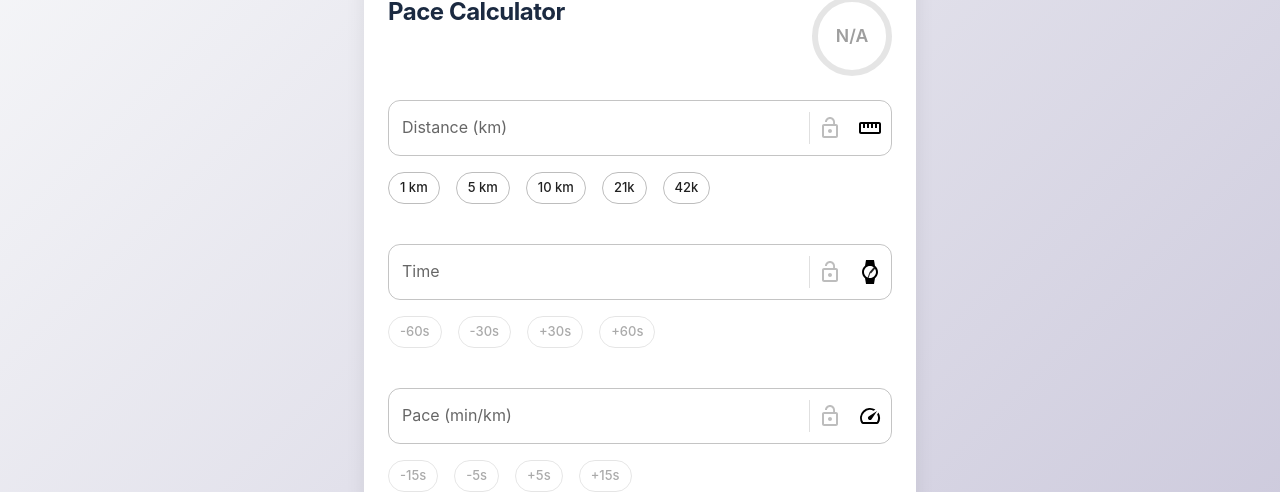
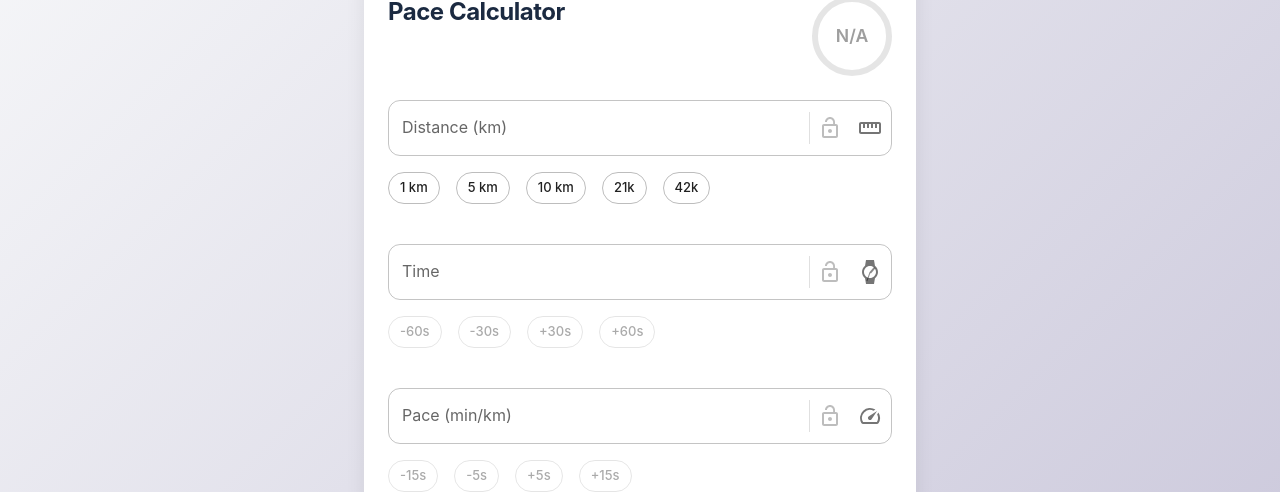
Before and after one commit to sebfoucault/pace-tools, a React (Create React App) app: page / in a window 1280 px wide. Shown: the part 204-696 px from the top of the page. Built offline with nearby package versions, Linux system fonts and the light colour scheme.

Commit message:
Fix build

```diff
--- a/src/components/RunningCalculator.tsx
+++ b/src/components/RunningCalculator.tsx
@@ -9,8 +9,6 @@ import {
   Alert,
   IconButton,
   InputAdornment,
-  FormControlLabel,
-  Switch,
   Chip,
   Stack,
   Divider,
@@ -744,7 +742,6 @@ const RunningCalculator: React.FC<RunningCalculatorProps> = ({ unitSystem: syste
                       onClick={calculateDistance}
                       edge="end"
                       disabled={lockedField !== null}
-                      sx={{ color: '#000000' }}
                       title="Calculate distance from time and pace"
                       aria-label="Calculate distance from time and pace"
                     >
@@ -822,7 +819,6 @@ const RunningCalculator: React.FC<RunningCalculatorProps> = ({ unitSystem: syste
                       onClick={calculateTime}
                       edge="end"
                       disabled={lockedField !== null}
-                      sx={{ color: '#000000' }}
                       title="Calculate time from distance and pace"
                       aria-label="Calculate time from distance and pace"
                     >
@@ -929,7 +925,6 @@ const RunningCalculator: React.FC<RunningCalculatorProps> = ({ unitSystem: syste
                       onClick={calculatePace}
                       edge="end"
                       disabled={lockedField !== null}
-                      sx={{ color: '#000000' }}
                       title="Calculate pace from distance and time"
                       aria-label="Calculate pace from distance and time"
                     >
```
